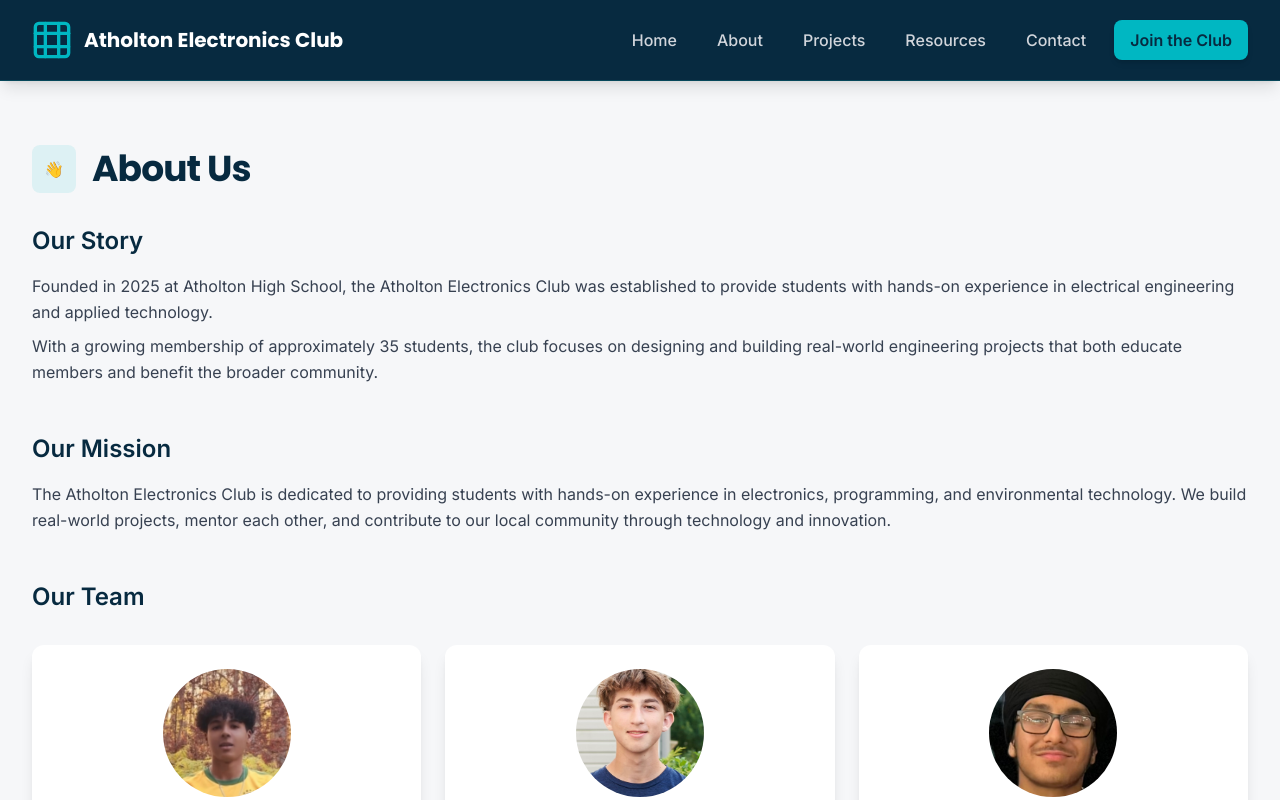
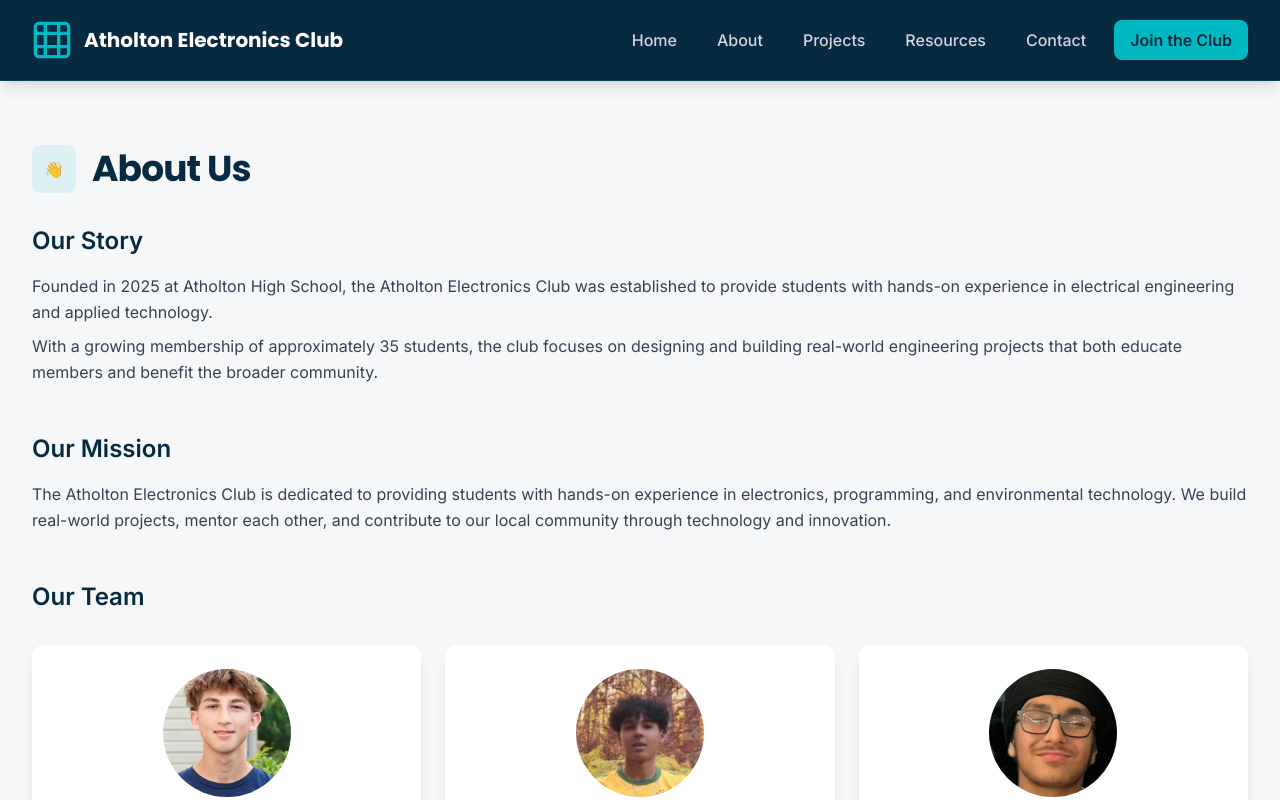
Before and after one commit to AHSElectronicsClub/atholton-electronics-club, a Next.js app: page /about in a window 1280 px wide. Shown: the top 800 px of the page. Built offline with nearby package versions, Linux system fonts and the light colour scheme.

Commit message:
Fix leadership order

```diff
--- a/data/db.ts
+++ b/data/db.ts
@@ -55,8 +55,8 @@ export const MENTORS_DATA: Mentor[] = [
 ];
 
 export const TEAM_DATA: TeamMember[] = [
-  { id: 1, name: 'Anwar Khan', title: 'President / Mechanical Team Lead', imageUrl: '/images/anwar.jpg' },
-  { id: 2, name: 'Austen Shaheen', title: 'President / Electrical Team Lead', imageUrl: '/images/austen.jpg' },
+  { id: 1, name: 'Austen Shaheen', title: 'President / Electrical Team Lead', imageUrl: '/images/austen.jpg' },
+  { id: 2, name: 'Anwar Khan', title: 'President / Mechanical Team Lead', imageUrl: '/images/anwar.jpg' },
   { id: 3, name: 'Simar Arri', title: 'Vice President / Electrical Team Lead', imageUrl: '/images/simar.jpg' },
   { id: 4, name: 'Shalin Vakil', title: 'Vice President / Software Team Lead', imageUrl: '/images/shalin.jpg' },
   { id: 5, name: 'Ayaan Kalra', title: 'Outreach / Lead Web Developer', imageUrl: '/images/ayaan.jpg' },
```
